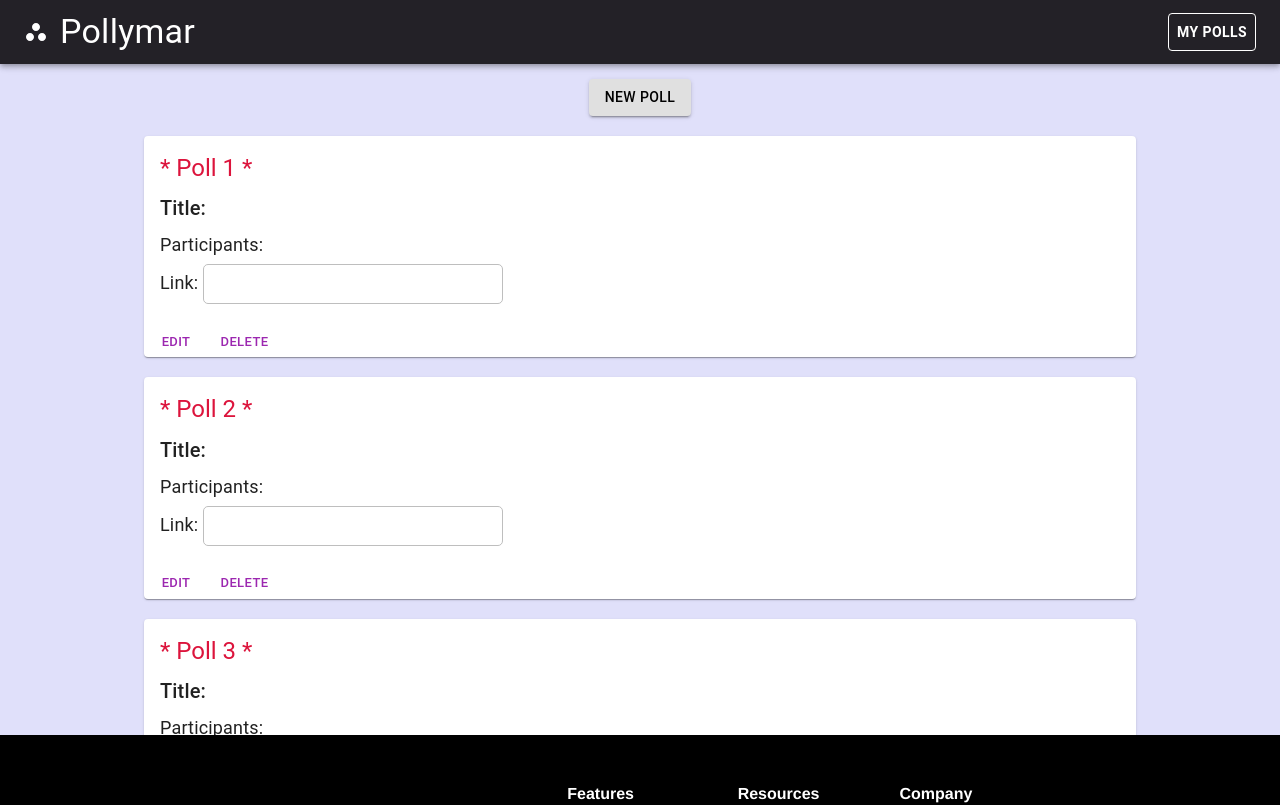
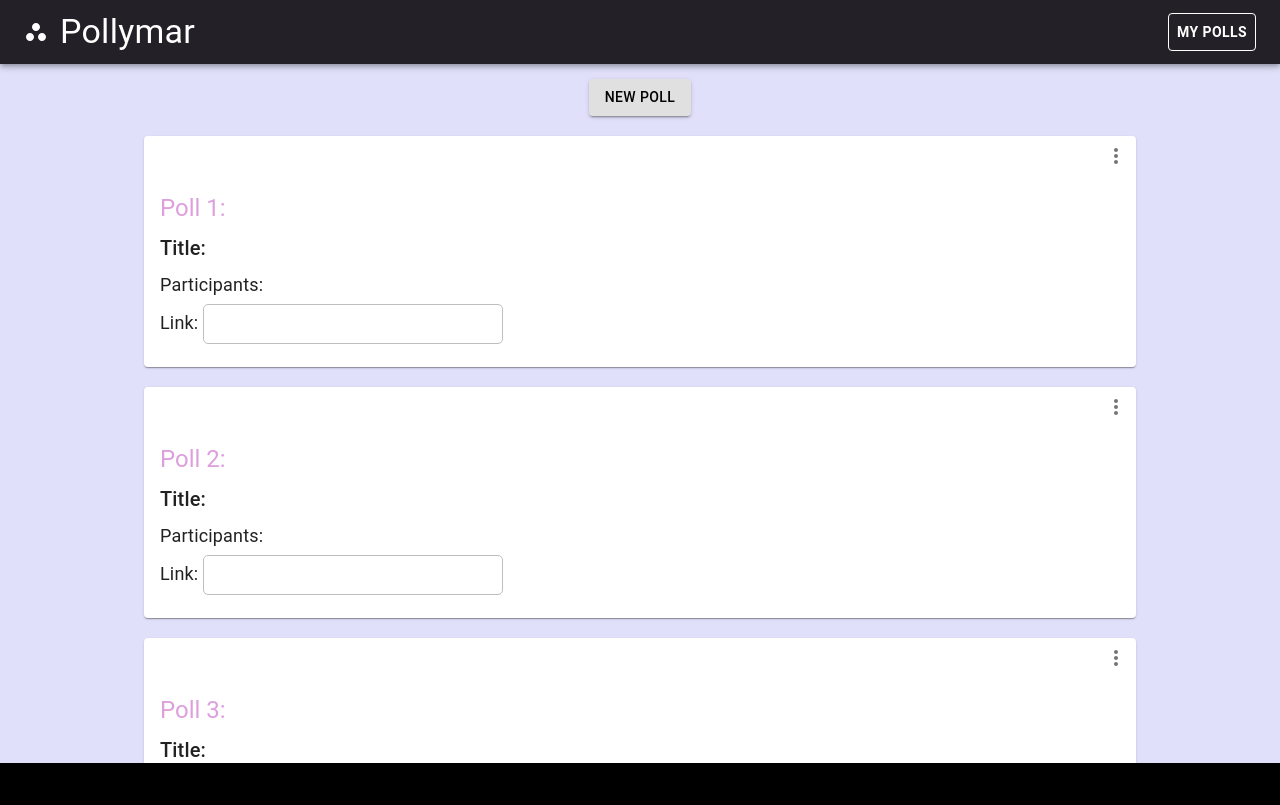
Before and after one commit to AlhaN-K/Poll-Front-End, a React (Create React App) app: page /pollList in a window 1280 px wide. Shown: the top 805 px of the page. Built offline with nearby package versions, Linux system fonts and the light colour scheme.

Commit message:
Added delete button to PollList Card

```diff
--- a/src/components/PollList/Card.js
+++ b/src/components/PollList/Card.js
@@ -1,25 +1,78 @@
 import "./PollList.css";
+import * as React from "react";
+import IconButton from "@mui/material/IconButton";
+import Menu from "@mui/material/Menu";
+import MenuItem from "@mui/material/MenuItem";
+import MoreVertIcon from "@mui/icons-material/MoreVert";
 import Card from "@mui/material/Card";
 import CardContent from "@mui/material/CardContent";
 import Typography from "@mui/material/Typography";
-import Button from "@mui/material/Button";
 import { CardActionArea } from "@mui/material";
 
+const options = ["Delete"];
+
+const ITEM_HEIGHT = 48;
 const PollCard = ({ onRemove, pollNumber }) => {
+  const [anchorEl, setAnchorEl] = React.useState(null);
+  const open = Boolean(anchorEl);
+  const handleClick = (event) => {
+    setAnchorEl(event.currentTarget);
+  };
+  const handleClose = () => {
+    setAnchorEl(null);
+  };
   return (
     <>
       <div className="card-container">
         <Card className="cardStyle">
+          <div style={{ display: "flex", justifyContent: "flex-end" }}>
+            <IconButton
+              aria-label="more"
+              id="long-button"
+              aria-controls={open ? "long-menu" : undefined}
+              aria-expanded={open ? "true" : undefined}
+              aria-haspopup="true"
+              onClick={handleClick}
+            >
+              <MoreVertIcon />
+            </IconButton>
+            <Menu
+              id="long-menu"
+              MenuListProps={{
+                "aria-labelledby": "long-button",
+              }}
+              anchorEl={anchorEl}
+              open={open}
+              onClose={handleClose}
+              PaperProps={{
+                style: {
+                  maxHeight: ITEM_HEIGHT * 4.5,
+                  width: "20ch",
+                },
+              }}
+            >
+              {options.map((option) => (
+                <MenuItem
+                  key={option}
+                  selected={option === "Delete"}
+                  onClick={onRemove}
+                >
+                  {option}
+                </MenuItem>
+              ))}
+            </Menu>
+          </div>
           <CardActionArea>
             <CardContent>
               <Typography
                 gutterBottom
                 variant="h5"
                 component="div"
-                color="crimson"
+                color="plum"
               >
-                * Poll {pollNumber} *
+                Poll {pollNumber}:
               </Typography>
+
               <Typography gutterBottom variant="h6" component="div">
                 Title:
               </Typography>
@@ -31,12 +84,6 @@
               </Typography>
             </CardContent>
           </CardActionArea>
-          <Button size="small" color="secondary">
-            Edit
-          </Button>{" "}
-          <Button size="small" color="secondary" onClick={onRemove}>
-            Delete
-          </Button>
         </Card>
       </div>
     </>
```
